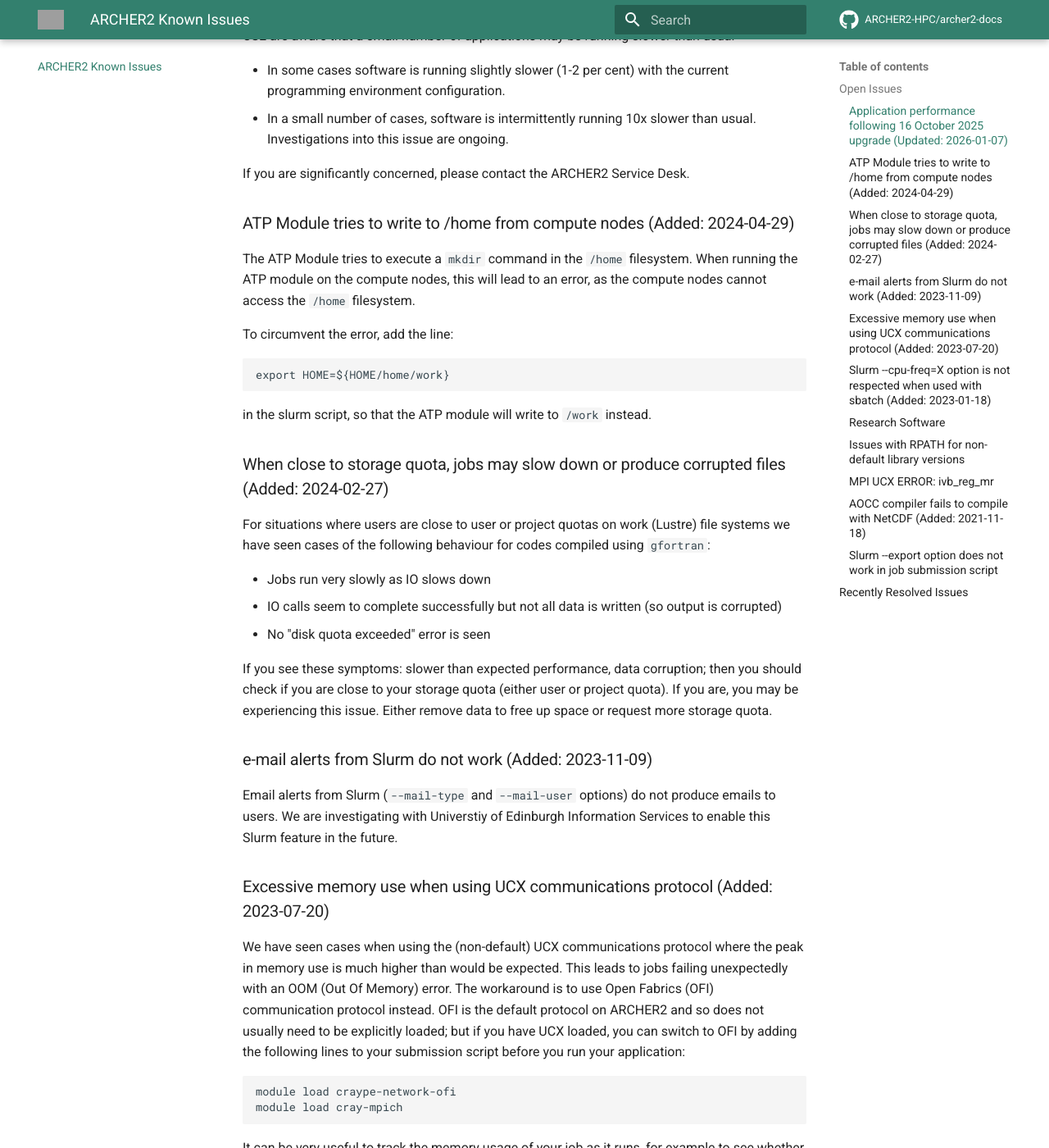
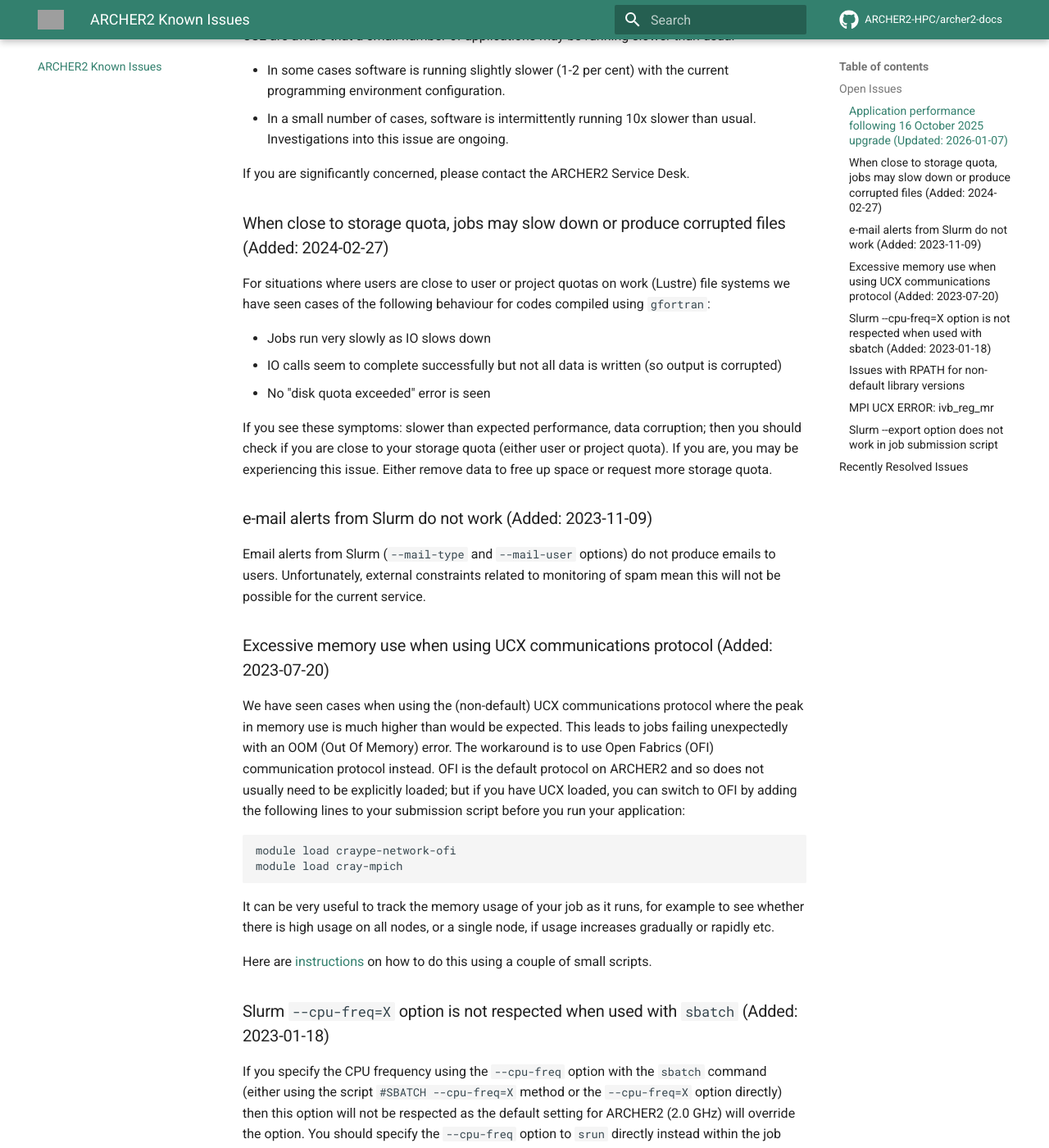
Before and after one commit to ARCHER2-HPC/archer2-docs, an MkDocs documentation site: the page built from docs/known-issues/index.md, in a window 1280 px wide and 1400 px high, scrolled down 544 px. Shown: the whole window at 82% size. Built offline with MkDocs 1.6.1 and Material for MkDocs 9.7.7, drawn with Linux system fonts in a browser that asks for light colours; comment, search, counter and statistics services are not loaded; some of the changed text lies outside the part shown; grey boxes are pictures that could not be loaded.

Commit message:
Remove/update old issues

````diff
--- a/docs/known-issues/index.md
+++ b/docs/known-issues/index.md
@@ -18,17 +18,6 @@
 
 If you are significantly concerned, please contact the ARCHER2 Service Desk.
 
-### ATP Module tries to write to /home from compute nodes (Added: 2024-04-29)
-
-The ATP Module tries to execute a `mkdir` command in the `/home` filesystem.
-When running the ATP module on the compute nodes, this will lead to an error, as the compute nodes cannot access the `/home` filesystem.
-
-To circumvent the error, add the line:
-
-    export HOME=${HOME/home/work}
-
-in the slurm script, so that the ATP module will write to `/work` instead.
-
 ### When close to storage quota, jobs may slow down or produce corrupted files (Added: 2024-02-27)
 
 For situations where users are close to user or project quotas on work (Lustre) file systems we have
@@ -44,8 +33,10 @@
 
 ### e-mail alerts from Slurm do not work (Added: 2023-11-09)
 
-Email alerts from Slurm (`--mail-type` and `--mail-user` options) do not produce emails to users. We are investigating
-with Universtiy of Edinburgh Information Services to enable this Slurm feature in the future.
+Email alerts from Slurm (`--mail-type` and `--mail-user` options) do not
+produce emails to users. Unfortunately, external constraints related to
+monitoring of spam mean this will not be possible for the current
+service.
 
 ### Excessive memory use when using UCX communications protocol (Added: 2023-07-20)
 
@@ -78,14 +69,6 @@
 
 You can find more information on [setting the CPU frequency in the User Guide](/user-guide/energy/#controlling-cpu-frequency).
 
-
-### Research Software
-
-There are several outstanding issues for the centrally installed Research Software:
-
-- **PLUMED** is not yet available. Currently, we recommend affected users to install a local version of the software.
-
-Users should also check individual software pages, for known limitations/ caveats, for the use of software on the Cray EX platform and Cray Linux Environment.
 
 ### Issues with RPATH for non-default library versions
 
@@ -136,16 +119,6 @@
 !!! note
     Setting this flag may have an impact on code performance.
 
-### AOCC compiler fails to compile with NetCDF (Added: 2021-11-18)
-
-There is currently a problem with the module file which means cray-netcdf-hdf5parallel will not operate correctly in PrgEnv-aocc. An example of the error seen is:
-
-```
-F90-F-0004-Corrupt or Old Module file /opt/cray/pe/netcdf-hdf5parallel/4.7.4.3/crayclang/9.1/include/netcdf.mod (netcdf.F90: 8)
-```
-
-The current workaround for this is to load module epcc-netcdf-hdf5parallel instead if PrgEnv-aocc is required.
-
 ### Slurm  `--export` option does not work in job submission script
 
 The option `--export=ALL` propagates all the environment variables from the login node to the compute node. If you include the option in the job submission script, it is wrongly ignored by Slurm. The current workaround is to include the option when the job submission script is launched. For instance:
````
